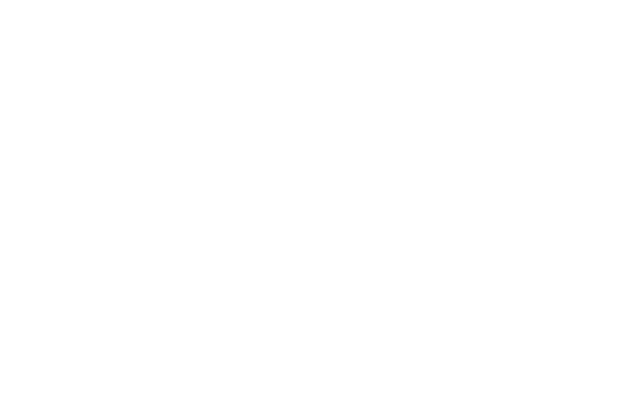
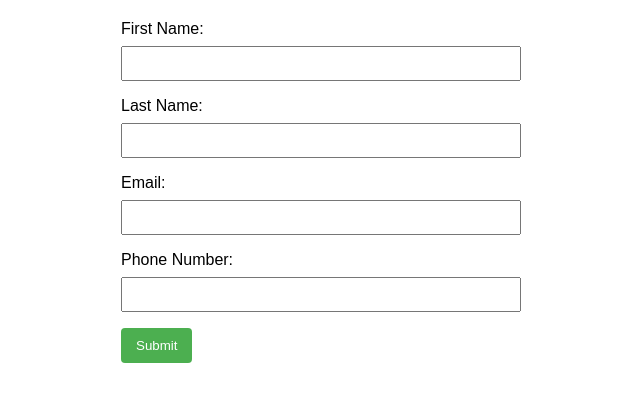
Before and after one commit to acciojob/form-login-2-ajim9075shaikh, a website: page main.html in a window 1280 px wide. Shown: the whole page, without its empty margins (319-959 px from the left). Drawn offline with Linux system fonts and the light colour scheme.

Commit message:
created a submission

```diff
--- a/main.html
+++ b/main.html
@@ -1,16 +1,30 @@
 <!DOCTYPE html>
+<html lang="en">
+<head>
+    <meta charset="UTF-8">
+    <meta name="viewport" content="width=device-width, initial-scale=1.0">
+    <title>Form Submission</title>
+    <link rel="stylesheet" href="styles.css">
+</head>
+<body>
 
-<html>
+<form id="myForm">
+    <label for="firstName">First Name:</label>
+    <input type="text" id="firstName" name="First Name" required>
 
-<head>
-	<link rel="stylesheet" href="styles.css">
-</head>
+    <label for="lastName">Last Name:</label>
+    <input type="text" id="lastName" name="Last Name" required>
 
-<body>
-	<!-- the entire body must be written by student -->
-    <script type="text/javascript" src="./script.js">
-</script>
+    <label for="email">Email:</label>
+    <input type="email" id="email" name="Email ID" required>
+
+    <label for="phoneNumber">Phone Number:</label>
+    <input type="tel" id="phoneNumber" name="Phone Number" required>
+
+    <button type="button" onclick="submitForm()">Submit</button>
+</form>
+
+<script src="script.js"></script>
 
 </body>
-
 </html>
--- a/script.js
+++ b/script.js
@@ -1 +1,14 @@
 //your JS code here. If required.
+function submitForm() {
+    // Get form data
+    const firstName = document.getElementById('firstName').value;
+    const lastName = document.getElementById('lastName').value;
+    const email = document.getElementById('email').value;
+    const phoneNumber = document.getElementById('phoneNumber').value;
+
+    // Format the form information with spaces
+    const formattedInfo = `First Name: ${firstName}\nLast Name: ${lastName}\nEmail ID: ${email}\nPhone Number: ${phoneNumber}`;
+
+    // Display alert with formatted information
+    alert(formattedInfo);
+}
--- a/styles.css
+++ b/styles.css
@@ -1 +1,30 @@
 /*  your css code here. If applicable */
+body {
+    font-family: Arial, sans-serif;
+}
+
+form {
+    max-width: 400px;
+    margin: 20px auto;
+}
+
+label {
+    display: block;
+    margin-bottom: 8px;
+}
+
+input {
+    width: 100%;
+    padding: 8px;
+    margin-bottom: 16px;
+    box-sizing: border-box;
+}
+
+button {
+    background-color: #4CAF50;
+    color: white;
+    padding: 10px 15px;
+    border: none;
+    border-radius: 4px;
+    cursor: pointer;
+}
```
